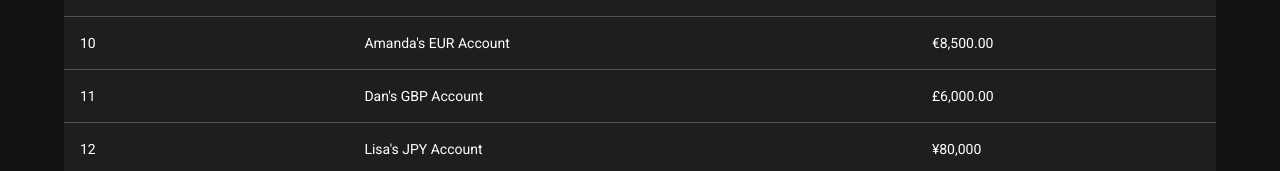
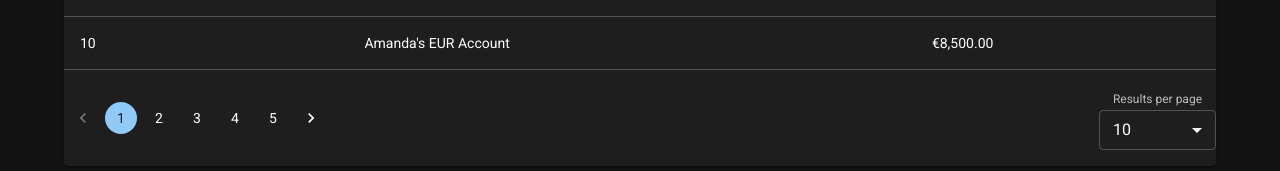
Before and after one commit to jeromemeichelbeck/bam, a Next.js app: page / in a window 1280 px wide. Shown: the part 629-800 px from the top of the page. Built offline with nearby package versions, Linux system fonts and the light colour scheme.

Commit message:
Improve pagination and size selection

```diff
--- a/src/components/UI/list/ListPagination.tsx
+++ b/src/components/UI/list/ListPagination.tsx
@@ -1,5 +1,8 @@
+import { AVAILABLE_SIZES } from "@/constants/pagination";
 import { usePagination } from "@/hooks/usePagination";
 import {
+  FormControl,
+  FormHelperText,
   Grid,
   MenuItem,
   Pagination,
@@ -31,7 +34,7 @@ const ListPagination: FC<ListPaginationProps> = ({ total }) => {
   };
 
   return (
-    <Grid container justifyContent="space-between" alignItems="center">
+    <Grid container justifyContent="space-between" alignItems="center" py={2}>
       <Pagination
         count={pages}
         page={page}
@@ -39,11 +42,16 @@ const ListPagination: FC<ListPaginationProps> = ({ total }) => {
         color="primary"
         sx={{ py: 2 }}
       />
-      <Select value={size.toString()} onChange={onChangeSize}>
-        <MenuItem value={10}>10</MenuItem>
-        <MenuItem value={20}>20</MenuItem>
-        <MenuItem value={50}>50</MenuItem>
-      </Select>
+      <FormControl>
+        <FormHelperText>Results per page</FormHelperText>
+        <Select size="small" value={size.toString()} onChange={onChangeSize}>
+          {AVAILABLE_SIZES.map((size) => (
+            <MenuItem key={size} value={size}>
+              {size}
+            </MenuItem>
+          ))}
+        </Select>
+      </FormControl>
     </Grid>
   );
 };
--- a/src/constants/pagination.ts
+++ b/src/constants/pagination.ts
@@ -1,5 +1,6 @@
 export const DEFAULT_LIMIT = 20;
 export const DEFAULT_SKIP = 0;
 
+export const AVAILABLE_SIZES = ["10", "20", "50"];
 export const DEFAULT_SIZE = "20";
 export const DEFAULT_PAGE = "1";
--- a/src/hooks/usePagination.ts
+++ b/src/hooks/usePagination.ts
@@ -1,5 +1,10 @@
-import { DEFAULT_PAGE, DEFAULT_SIZE } from "@/constants/pagination";
+import {
+  AVAILABLE_SIZES,
+  DEFAULT_PAGE,
+  DEFAULT_SIZE,
+} from "@/constants/pagination";
 import { PaginationQueryParams } from "@/types/pagintaion";
+import { getClosest } from "@/utils/helpers/getClosest";
 import { usePathname, useSearchParams } from "next/navigation";
 import { useRouter } from "next/router";
 import { useCallback } from "react";
@@ -10,7 +15,9 @@ export const usePagination = () => {
   const router = useRouter();
 
   const page = parseInt(searchParams.get("page") || DEFAULT_PAGE);
-  const size = parseInt(searchParams.get("size") || DEFAULT_SIZE);
+  const size = parseInt(
+    getClosest(AVAILABLE_SIZES, searchParams.get("size")) || DEFAULT_SIZE,
+  );
 
   const setPaginationParams = useCallback(
     (queryParams: PaginationQueryParams) => {
--- /dev/null
+++ b/src/utils/helpers/getClosest.ts
@@ -0,0 +1,10 @@
+export const getClosest = <T>(
+  array: T[],
+  target: T,
+  compareFn: (a: T, b: T) => number = (a, b) => (a as any) - (b as any),
+): T =>
+  array.reduce((prev, curr) => {
+    const prevDiff = Math.abs(compareFn(prev, target));
+    const currDiff = Math.abs(compareFn(curr, target));
+    return currDiff < prevDiff ? curr : prev;
+  }, array[0]);
```
